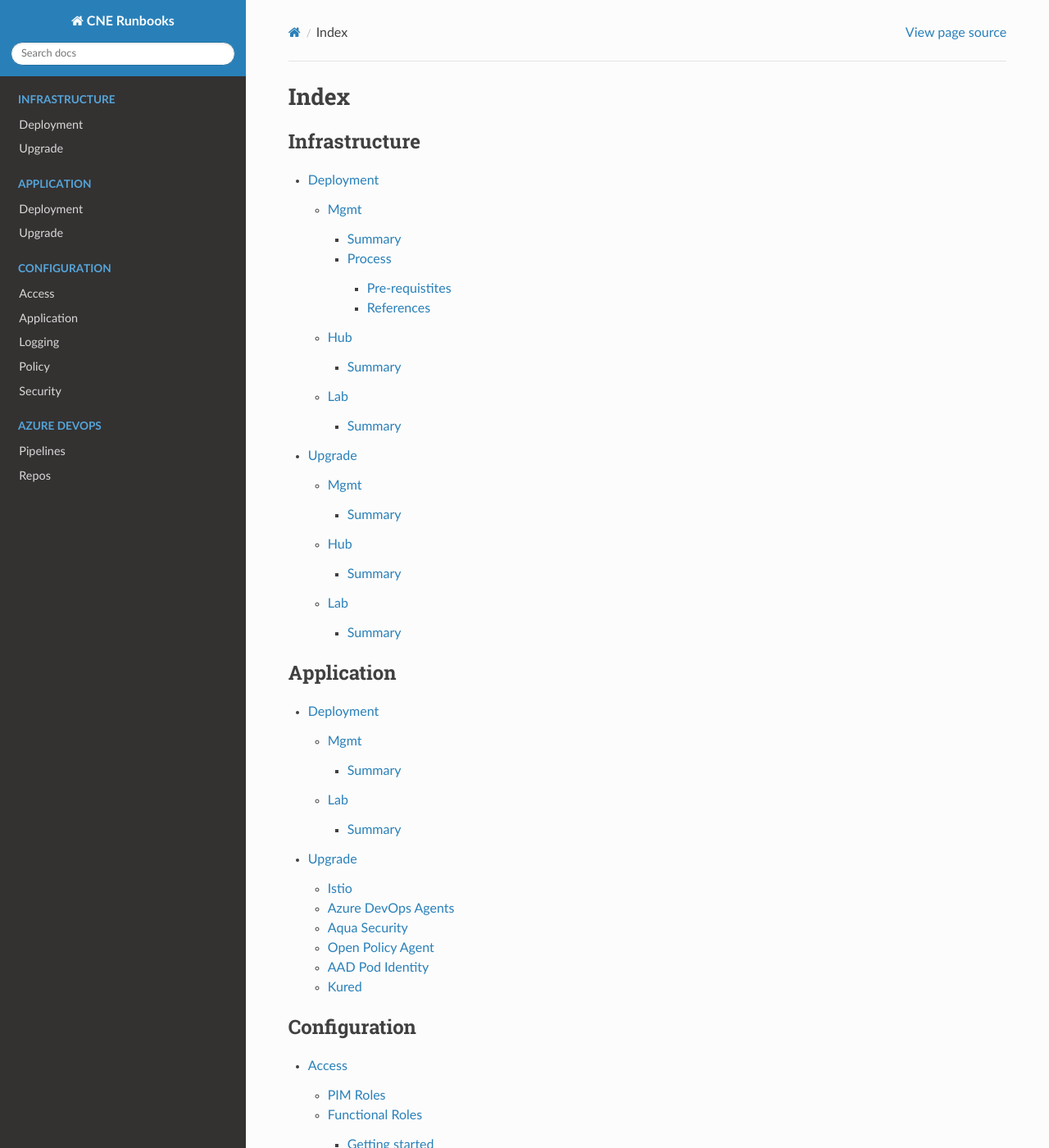
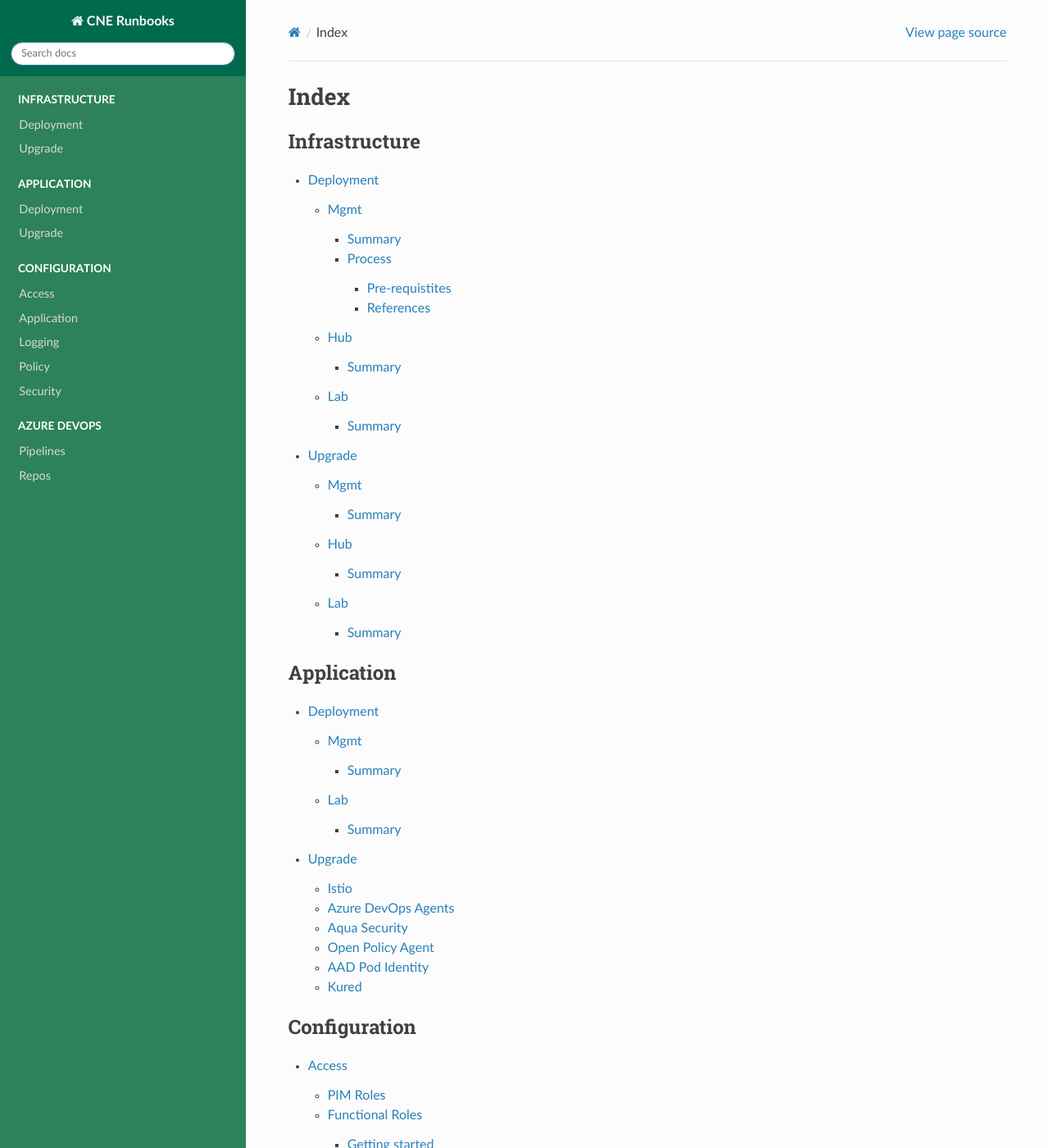
Before and after one commit to 7wmr/sphinx-demo, a Sphinx documentation site: the page built from docs/source/index.rst, in a window 1280 px wide and 1400 px high. Shown: the whole window at 82% size. Built offline with Sphinx 7.4.7 and the Read the Docs theme 2.0.0, drawn with Linux system fonts in a browser that asks for light colours; pages that are not in the unit, such as notebooks, are missing from menus; the version number could not be read and is left out; comment, search, counter and statistics services are not loaded.

Commit message:
note: testing

```diff
--- a/docs/source/_static/style.css
+++ b/docs/source/_static/style.css
@@ -1,6 +1,50 @@
 /* Overrides for Read the Docs theme */
 .wy-nav-content {
   max-width: none;
+}
+
+.wy-side-nav-search {
+	display: block;
+	width: 300px;
+	padding: .809em;
+	margin-bottom: .809em;
+	z-index: 200;
+	background-color: #006A4D;
+	text-align: center;
+	padding: .809em;
+	display: block;
+	color: #fcfcfc;
+	margin-bottom: .809em;
+}
+
+.wy-menu-vertical header, .wy-menu-vertical p.caption {
+	color: #FFFFFF;
+	line-height: 32px;
+	font-weight: bold;
+	text-transform: uppercase;
+	font-size: 85%;
+	white-space: nowrap;
+}
+
+.wy-nav-side {
+	position: fixed;
+	top: 0;
+	bottom: 0;
+	left: 0;
+	padding-bottom: 2em;
+	width: 300px;
+	overflow-x: hidden;
+	overflow-y: hidden;
+	min-height: 100%;
+	color: #9b9b9b;
+	background: #2d8259;
+	z-index: 200;
+}
+
+.wy-menu-vertical a:hover {
+	background-color: #EFEDEA;
+  cursor: pointer;
+  color: black;
 }
 
 /* Copy buttons */
--- a/docs/source/azure-devops/repos/index.rst
+++ b/docs/source/azure-devops/repos/index.rst
@@ -20,3 +20,5 @@ Azure Repos
 
 .. toctree::
    :maxdepth: 4
+
+    Child 1 <../../_repos/>
```
Also changed, not shown: 2 other files.
